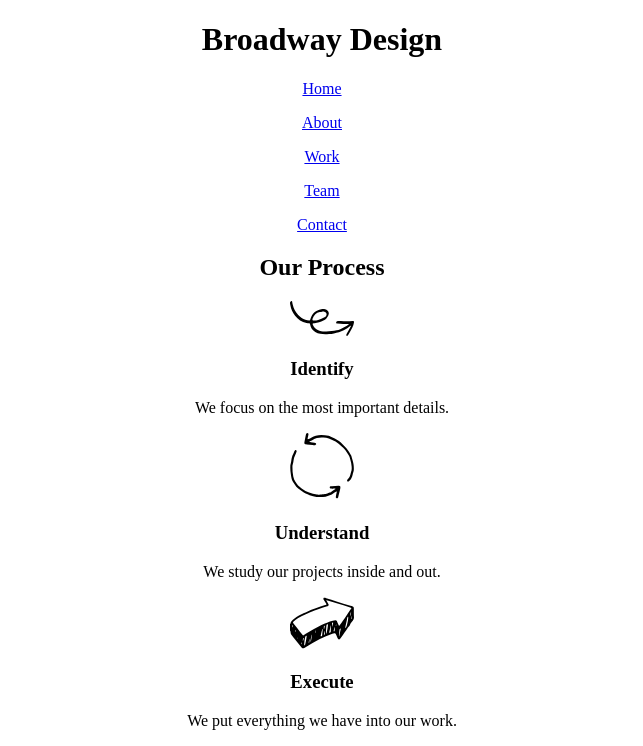
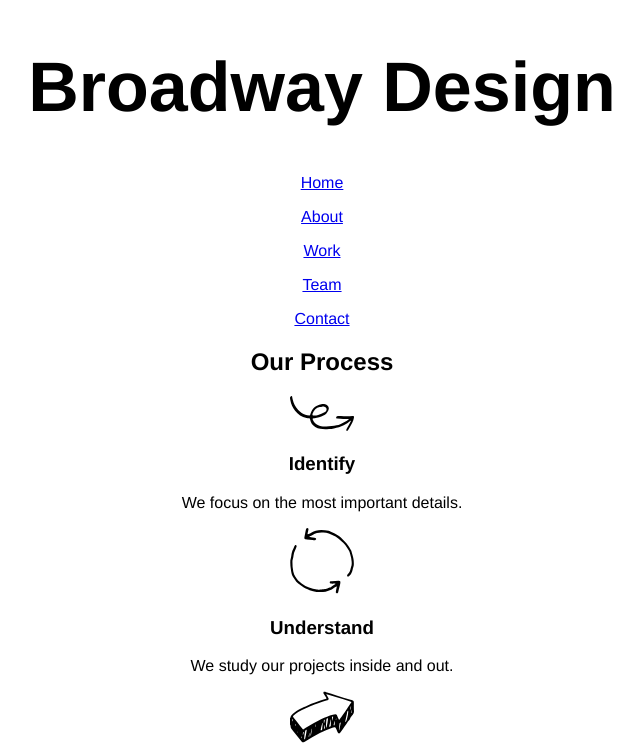
Before and after one commit to Gail-Deadwyler/Broadway, a plain HTML site: page index.html in a window 1280 px wide. Shown: the top 746 px of the page, without its empty margins (318-961 px from the left). Drawn offline with Linux system fonts and the light colour scheme.

Commit message:
Adding style now

```diff
--- a/resources/css/style.css
+++ b/resources/css/style.css
@@ -1,3 +1,11 @@
 html {
   text-align: center;
+  font-family: Helvetica;
 }
+.top-banner {
+
+}
+h1 {
+  font-size: 70px;
+  font-weight: bold;
+}
```
